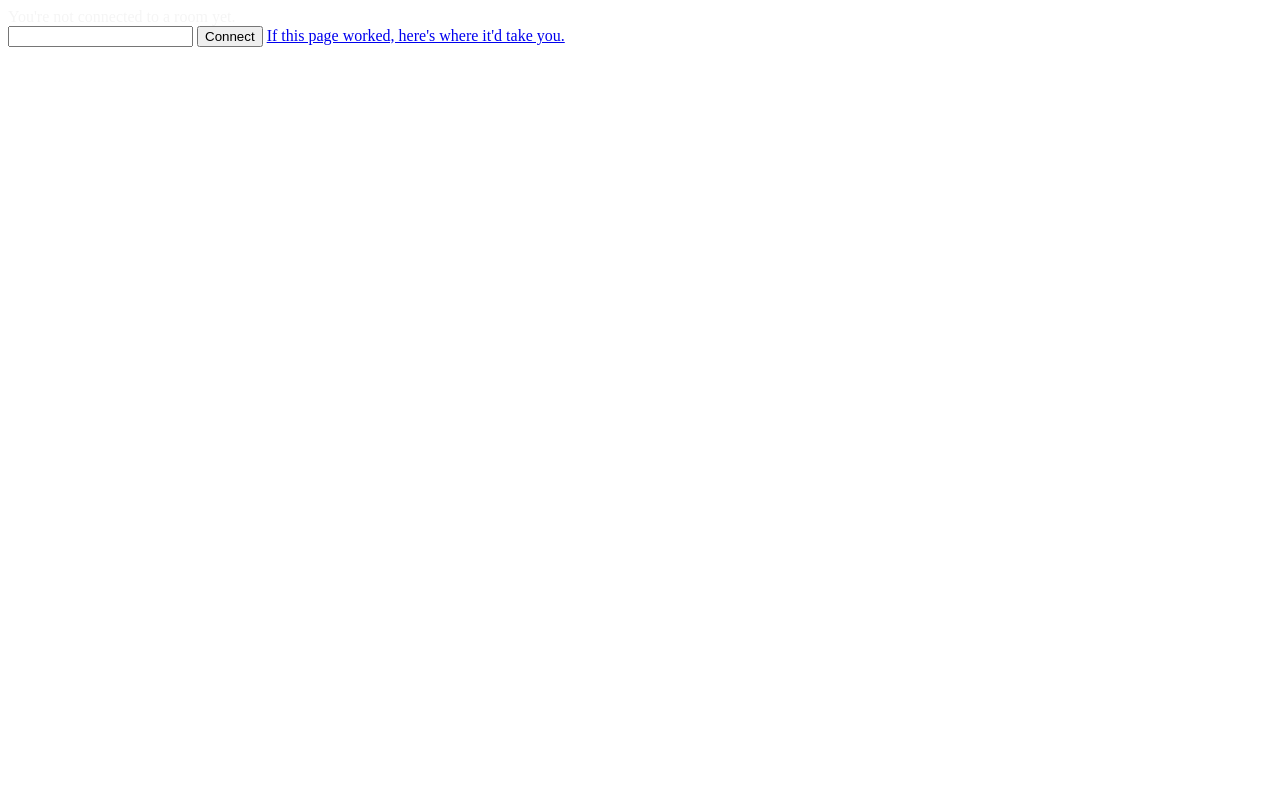
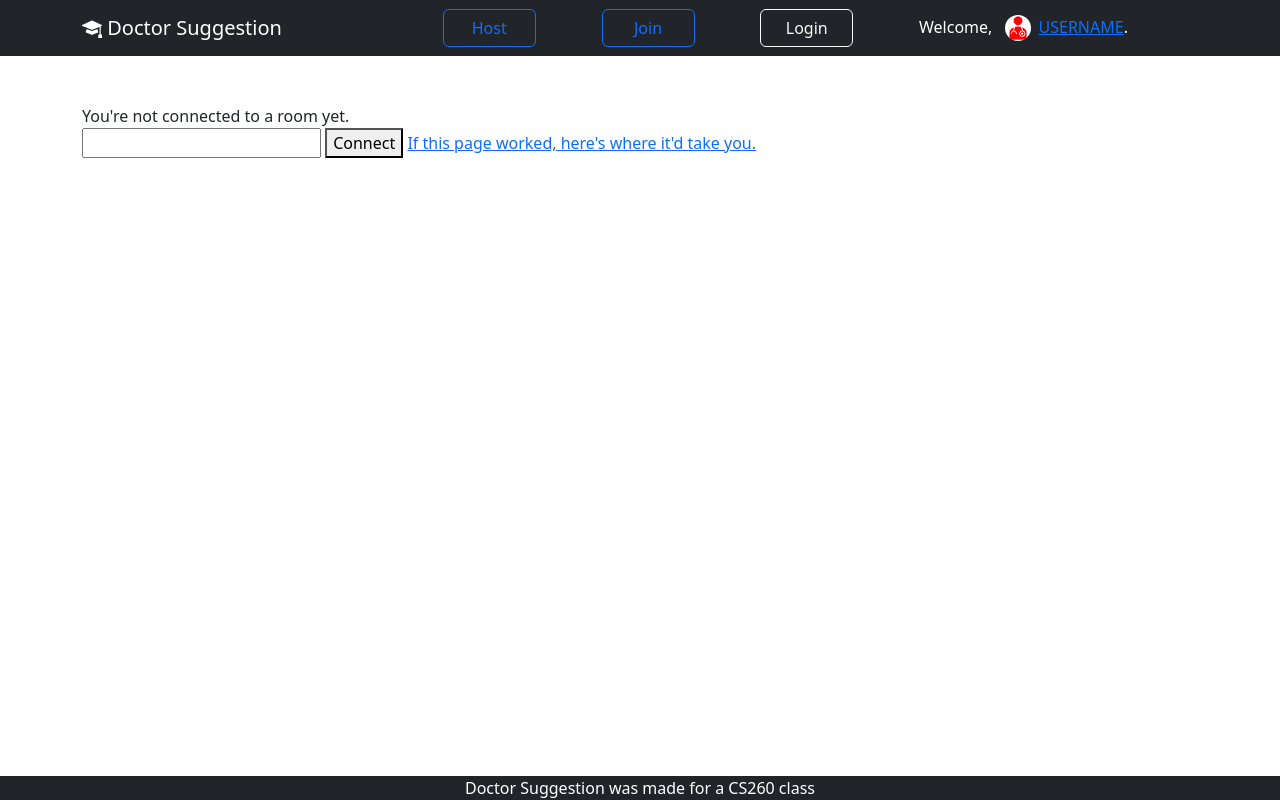
Before and after one commit to Tertle950/startup-for-class, a plain HTML site: page connect/connect.html in a window 1280 px wide. Drawn offline with nearby package versions, Linux system fonts and the light colour scheme; files that its build step writes are made by us from their sources.

Commit message:
Tip: Begin an absolute URL with a '/'!

```diff
--- a/connect/connect.html
+++ b/connect/connect.html
@@ -3,12 +3,12 @@
 <head>
     <meta charset="UTF-8"/>
     <title>Doctor Suggestion</title>
-    <script src="html-include.js"></script>
-    <link rel="stylesheet" href="loading-style.css">
-    <div w3-include-html="head.html"></div>
+    <script src="/html-include.js"></script>
+    <link rel="stylesheet" href="/loading-style.css">
+    <div w3-include-html="/head.html"></div>
 </head>
 <body>
-    <div w3-include-html="header.html"></div>
+    <div w3-include-html="/header.html"></div>
     <div class="container">
         <div class="info">You're not connected to a room yet.</div>
 
@@ -16,9 +16,9 @@
 
         <button id="submit">Connect</button>
 
-        <a href="connect/connected.html">If this page worked, here's where it'd take you.</a>
+        <a href="/connect/connected.html">If this page worked, here's where it'd take you.</a>
     </div>
-    <div w3-include-html="footer.html"></div>
+    <div w3-include-html="/footer.html"></div>
 
     <script>includeHTML()</script>
 </body>
--- a/header.html
+++ b/header.html
@@ -1,13 +1,13 @@
 <header>
     <nav class="navbar bg-dark text-white site-header sticky-top py-2">
         <div class="container d-flex flex-column flex-md-row justify-content-between">
-            <a class="navbar-brand text-white col-md-3" href="index.html"><i class="bi bi-mortarboard-fill"></i> Doctor Suggestion</a>
+            <a class="navbar-brand text-white col-md-3" href="/index.html"><i class="bi bi-mortarboard-fill"></i> Doctor Suggestion</a>
 
-            <a class="col-md-1 btn btn-outline-primary" href="host/host.html" role="button">Host</a>
-            <a class="col-md-1 btn btn-outline-primary" href="connect/connect.html" role="button">Join</a>
-            <a class="col-md-1 btn btn-outline-light" href="profile/login.html" role="button">Login</a>
+            <a class="col-md-1 btn btn-outline-primary" href="/host/host.html" role="button">Host</a>
+            <a class="col-md-1 btn btn-outline-primary" href="/connect/connect.html" role="button">Join</a>
+            <a class="col-md-1 btn btn-outline-light" href="/profile/login.html" role="button">Login</a>
 
-            <div class="col-md-3 text-right">Welcome, <a href="profile/profile.html"><img height="26rem" class="rounded-circle mx-2" alt="Your profile picture!" src="default-icon-red.png"><span id="username">USERNAME</span></a>.</div>
+            <div class="col-md-3 text-right">Welcome, <a href="/profile/profile.html"><img height="26rem" class="rounded-circle mx-2" alt="Your profile picture!" src="/default-icon-red.png"><span id="username">USERNAME</span></a>.</div>
         </div>
     </nav>
 </header>
```
Also changed, not shown: connect/connected.html (+5 -5 lines), host/host.html (+5 -5 lines), index.html (+5 -5 lines), profile/form-submit.html (+5 -5 lines), profile/login.html (+5 -5 lines), profile/logout.html (+5 -5 lines), profile/profile.html (+6 -6 lines).
